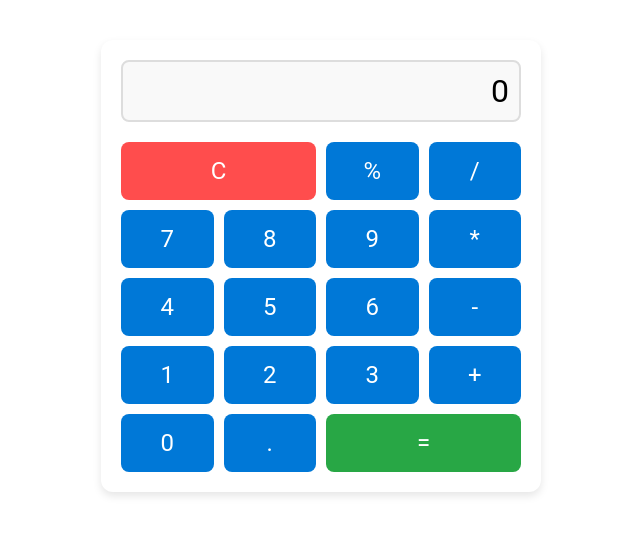
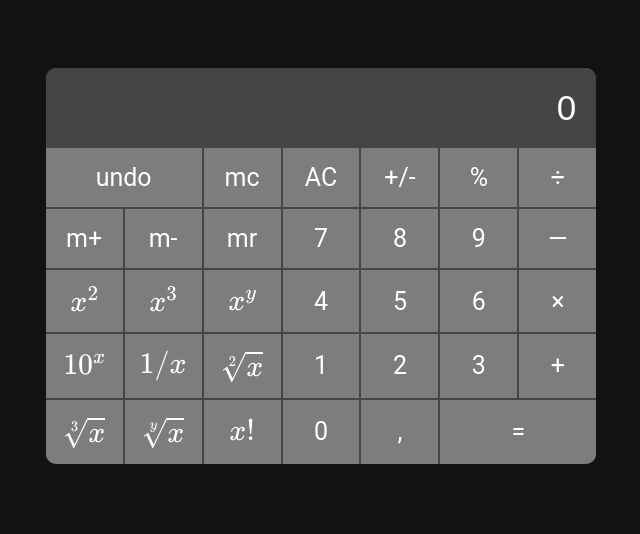
Before and after one commit to ValeriaKliui/calculator, a website built with webpack: page public/index.html in a window 1280 px wide. Shown: the part 134-668 px from the top of the page, without its empty margins (319-959 px from the left). Built offline with nearby package versions, Linux system fonts and the light colour scheme.

Commit message:
feat: add support for calculating sum

```diff
--- a/public/index.html
+++ b/public/index.html
@@ -3,57 +3,19 @@
 	<head>
 		<meta charset="UTF-8" />
 		<meta name="viewport" content="width=device-width, initial-scale=1.0" />
-		<title>Responsive Calculator</title>
-		<style></style>
+		<title>Calculator</title>
 	</head>
 
 	<body>
 		<div class="calculator">
-			<div class="display" id="display">0</div>
-			<div class="buttons">
-				<button class="clear" onclick="clearDisplay()">C</button>
-				<button onclick="appendValue('%')">%</button>
-				<button onclick="appendValue('/')">/</button>
-				<button onclick="appendValue('7')">7</button>
-				<button onclick="appendValue('8')">8</button>
-				<button onclick="appendValue('9')">9</button>
-				<button onclick="appendValue('*')">*</button>
-				<button onclick="appendValue('4')">4</button>
-				<button onclick="appendValue('5')">5</button>
-				<button onclick="appendValue('6')">6</button>
-				<button onclick="appendValue('-')">-</button>
-				<button onclick="appendValue('1')">1</button>
-				<button onclick="appendValue('2')">2</button>
-				<button onclick="appendValue('3')">3</button>
-				<button onclick="appendValue('+')">+</button>
-				<button onclick="appendValue('0')">0</button>
-				<button onclick="appendValue('.')">.</button>
-				<button class="equals" onclick="calculate()">=</button>
-			</div>
+			<input
+				type="text"
+				placeholder="0"
+				class="calculator__display"
+				value=""
+			/>
+			<div class="calculator__buttons"></div>
 		</div>
-
-		<script>
-			const display = document.getElementById('display');
-
-			function clearDisplay() {
-				display.textContent = '0';
-			}
-
-			function appendValue(value) {
-				if (display.textContent === '0') {
-					display.textContent = value;
-				} else {
-					display.textContent += value;
-				}
-			}
-
-			function calculate() {
-				try {
-					display.textContent = eval(display.textContent);
-				} catch {
-					display.textContent = 'Error';
-				}
-			}
-		</script>
 	</body>
+	<script src="https://cdn.jsdelivr.net/npm/mathjax@3/es5/tex-mml-chtml.js"></script>
 </html>
--- /dev/null
+++ b/src/classes/Button.js
@@ -0,0 +1,16 @@
+export class Button {
+	constructor({ className, text, value, dataType, classExtra }) {
+		this.className = `${className}${classExtra ? ` ${classExtra}` : ''}`;
+		this.text = text;
+		this.value = value;
+		this.dataType = dataType;
+	}
+	getButton() {
+		const button = document.createElement('button');
+		button.className = this.className;
+		button.textContent = this.text;
+		button.dataset.type = this.dataType;
+		button.value = this.value;
+		return button;
+	}
+}
--- /dev/null
+++ b/src/classes/ButtonHandler.js
@@ -0,0 +1,57 @@
+import { getNumberFromString } from '../utils/string';
+import { Calculator } from './Calculator';
+import { CalculatorButtons } from './CalculatorButtons';
+import { SummCommand } from './Commands';
+
+export class ButtonHandler {
+	constructor(input) {
+		this.calculator = new Calculator();
+		this.sumCommand = new SummCommand(this.calculator);
+		this.buttons = new CalculatorButtons();
+		this.input = input;
+	}
+
+	handleClick(button) {
+		if (button.value) {
+			this._appendToDisplay(button.value);
+		}
+
+		switch (button.dataset.type) {
+			case 'sum':
+				this._handleSum(button.value);
+				break;
+
+			case 'undo':
+				this._handleUndo();
+				break;
+
+			case 'equal':
+				this._handleEqual();
+				break;
+		}
+	}
+	_handleEqual() {
+		if (this.input.value.includes('+')) this._handleSum('+');
+	}
+	_handleSum(operator) {
+		const numbers = getNumberFromString(this.input.value);
+
+		if (numbers.length === 2) {
+			this.buttons.setCommand(this.sumCommand);
+			this.buttons.pressButton(numbers);
+			this._updateDisplay(`${this.calculator.getValue()}${operator}`);
+		}
+	}
+	_handleUndo() {
+		this.buttons.undoButton();
+		this._updateDisplay(this.calculator.getValue());
+	}
+
+	_appendToDisplay(value) {
+		this._updateDisplay(this.input.value + value);
+	}
+
+	_updateDisplay(value) {
+		this.input.value = value;
+	}
+}
--- /dev/null
+++ b/src/classes/ButtonsContainer.js
@@ -0,0 +1,28 @@
+import { Button } from './Button';
+
+export class ButtonContainer {
+	constructor(containerSelector, buttonsData, defaultClass) {
+		this.container = document.querySelector(containerSelector);
+		this.buttonsData = buttonsData;
+		this.defaultClass = defaultClass;
+	}
+
+	render() {
+		const buttons = this.buttonsData.map(
+			({ classExtra, text, value, dataType }) => {
+				const button = new Button({
+					className: this.defaultClass,
+					classExtra,
+					text,
+					value,
+					dataType,
+				});
+				return button.getButton();
+			},
+		);
+
+		buttons.forEach((button) => {
+			this.container.appendChild(button);
+		});
+	}
+}
--- /dev/null
+++ b/src/classes/Calculator.js
@@ -0,0 +1,18 @@
+export class Calculator {
+	constructor() {
+		this.value = 0;
+		this.history = [];
+	}
+
+	calculateSum(numbers) {
+		this.history.push(this.value);
+		this.value = numbers.reduce((acc, curr) => acc + curr, 0);
+		console.log(this.history);
+	}
+	uncalculateSum() {
+		this.value = this.history.pop();
+	}
+	getValue() {
+		return this.value;
+	}
+}
--- /dev/null
+++ b/src/classes/CalculatorButtons.js
@@ -0,0 +1,21 @@
+export class CalculatorButtons {
+	constructor() {
+		this.command = null;
+		this.history = [];
+	}
+
+	setCommand(command) {
+		this.command = command;
+		this.history.push(command);
+	}
+	pressButton(value) {
+		this.command.execute(value);
+	}
+	undoButton() {
+		const lastCommand = this.history.pop();
+
+		if (lastCommand) {
+			lastCommand.undo();
+		}
+	}
+}
--- /dev/null
+++ b/src/classes/Command.js
@@ -0,0 +1,8 @@
+export class Command {
+	execute() {
+		throw 'Method execute() should be implemented by subclasses';
+	}
+	undo() {
+		throw 'Method undo() should be implemented by subclasses';
+	}
+}
--- /dev/null
+++ b/src/classes/Commands.js
@@ -0,0 +1,15 @@
+import { Command } from './Command';
+
+export class SummCommand extends Command {
+	constructor(calculator) {
+		super();
+		this.calculator = calculator;
+	}
+
+	execute(numbers) {
+		this.calculator.calculateSum(numbers);
+	}
+	undo() {
+		this.calculator.uncalculateSum();
+	}
+}
--- /dev/null
+++ b/src/constants/index.js
@@ -0,0 +1,201 @@
+export const BUTTON_CLASS_DEFAULT = 'calculator__button';
+export const BUTTONS_DATA = [
+	{
+		classExtra: 'button--undo',
+		dataType: 'undo',
+		value: null,
+		text: 'undo',
+	},
+	{
+		classExtra: '',
+		dataType: 'mc',
+		value: null,
+		text: 'mc',
+	},
+	{
+		classExtra: '',
+		dataType: 'clear',
+		value: null,
+		text: 'AC',
+	},
+	{
+		classExtra: '',
+		dataType: 'toggle',
+		value: null,
+		text: '+/-',
+	},
+	{
+		classExtra: '',
+		dataType: 'percent',
+		value: '%',
+		text: '%',
+	},
+	{
+		classExtra: '',
+		dataType: 'divide',
+		value: '÷',
+		text: '÷',
+	},
+	{
+		classExtra: '',
+		dataType: 'memory-add',
+		value: null,
+		text: 'm+',
+	},
+	{
+		classExtra: '',
+		dataType: 'memory-subtract',
+		value: null,
+		text: 'm-',
+	},
+	{
+		classExtra: '',
+		dataType: 'memory-recall',
+		value: null,
+		text: 'mr',
+	},
+	{
+		classExtra: '',
+
+		value: '7',
+		text: '7',
+	},
+	{
+		classExtra: '',
+
+		value: '8',
+		text: '8',
+	},
+	{
+		classExtra: '',
+
+		value: '9',
+		text: '9',
+	},
+	{
+		classExtra: '',
+		dataType: 'sum',
+		value: '-',
+		text: '—',
+	},
+	{
+		classExtra: '',
+		dataType: 'root-2',
+		value: '^2',
+		text: '\\( x^2 \\)',
+	},
+	{
+		classExtra: '',
+		dataType: 'root-3',
+		value: '^3',
+		text: '\\( x^3 \\)',
+	},
+	{
+		classExtra: '',
+		dataType: 'root-y',
+		value: '^',
+		text: '\\( x^y \\)',
+	},
+	{
+		classExtra: '',
+
+		value: '4',
+		text: '4',
+	},
+	{
+		classExtra: '',
+
+		value: '5',
+		text: '5',
+	},
+	{
+		classExtra: '',
+
+		value: '6',
+		text: '6',
+	},
+	{
+		classExtra: '',
+		dataType: 'multiply',
+		value: '×',
+		text: '×',
+	},
+	{
+		classExtra: '',
+		dataType: 'clear',
+		value: '10^',
+		text: '\\( 10^x \\)',
+	},
+	{
+		classExtra: '',
+		dataType: 'reciprocal',
+		value: '1/',
+		text: '\\( 1/x \\)',
+	},
+	{
+		classExtra: '',
+		dataType: 'sqrt-2',
+		value: null,
+		text: '\\( \\sqrt[2]{x} \\)',
+	},
+	{
+		classExtra: '',
+
+		value: '1',
+		text: '1',
+	},
+	{
+		classExtra: '',
+
+		value: '2',
+		text: '2',
+	},
+	{
+		classExtra: '',
+
+		value: '3',
+		text: '3',
+	},
+	{
+		classExtra: '',
+		dataType: 'sum',
+		value: '+',
+		text: '+',
+	},
+	{
+		classExtra: '',
+		dataType: 'sqrt-3',
+		value: null,
+		text: '\\( \\sqrt[3]{x} \\)',
+	},
+	{
+		classExtra: '',
+		dataType: 'sqrt-y',
+		value: null,
+		text: '\\( \\sqrt[y]{x} \\)',
+	},
+	{
+		classExtra: '',
+		dataType: 'factorial',
+		value: '!',
+		text: '\\( x! \\)',
+	},
+	{
+		classExtra: 'button--zero',
+
+		value: '0',
+		text: '0',
+	},
+	{
+		classExtra: '',
+		dataType: 'decimal',
+		value: '.',
+		text: ',',
+	},
+	{
+		classExtra: 'button--equal',
+		dataType: 'equal',
+		value: '=',
+		text: '=',
+	},
+];
--- a/src/index.js
+++ b/src/index.js
@@ -1,3 +1,24 @@
 import './styles/global.scss';
 import './styles/calculator.scss';
 import './styles/theme-toggler.scss';
+import { ButtonHandler } from './classes/ButtonHandler';
+import { BUTTONS_DATA, BUTTON_CLASS_DEFAULT } from './constants';
+import { Button } from './classes/Button';
+import { ButtonContainer } from './classes/ButtonsContainer';
+
+const calculatorButtons = document.querySelector('.calculator__buttons');
+const button = new ButtonHandler(
+	document.querySelector('.calculator__display'),
+);
+
+calculatorButtons.addEventListener('click', (value) => {
+	const buttonClicked = value.target.closest('button');
+	if (buttonClicked) button.handleClick(buttonClicked);
+});
+
+const buttons = new ButtonContainer(
+	'.calculator__buttons',
+	BUTTONS_DATA,
+	BUTTON_CLASS_DEFAULT,
+);
+buttons.render();
--- a/src/styles/calculator.scss
+++ b/src/styles/calculator.scss
@@ -1,57 +1,76 @@
 .calculator {
-	background: #ffffff;
-	border-radius: 12px;
-	box-shadow: 0 4px 8px rgba(0, 0, 0, 0.1);
-	width: 100%;
-	max-width: 400px;
-	padding: 20px;
+	background-color: var(--calculator);
+	border-radius: 10px;
+	display: flex;
+	flex-direction: column;
+	overflow: hidden;
+	box-sizing: border-box;
 }
 
-.display {
-	font-size: 2rem;
-	text-align: right;
-	padding: 10px;
-	background: #f9f9f9;
-	border: 2px solid #ddd;
-	border-radius: 8px;
-	margin-bottom: 20px;
-	overflow: hidden;
+.calculator__buttons {
+	display: grid;
+	grid-template-columns: repeat(7, 1fr);
+	gap: 2px;
 }
 
-.buttons {
-	display: grid;
-	grid-template-columns: repeat(4, 1fr);
-	gap: 10px;
+.calculator__button {
+	background-color: var(--button);
+	color: var(--button-text);
+	font-size: 25px;
+	border: none;
+	padding: 15px;
+	text-align: center;
+
+	&:hover {
+		background: var(--button-hover);
+	}
+
+	&:active {
+		transform: scale(0.95);
+	}
 }
 
-button {
-	font-size: 1.5rem;
-	padding: 15px;
-	background: #0078d7;
-	color: #fff;
-	border: none;
-	border-radius: 8px;
-	cursor: pointer;
-	transition: background 0.3s;
+.calculator__button--highlight {
+	background-color: var(--highlight);
+
+	&:hover {
+		background: var(--highlight-hover);
+	}
 }
 
-button:hover {
-	background: #005bb5;
+.calculator__button--lowlight {
+	background-color: var(--lowlight);
+
+	&:hover {
+		background: var(--lowlight-hover);
+	}
 }
 
-button.clear {
-	grid-column: span 2;
-	background: #ff4d4d;
+.button--undo {
+	grid-column: 1/3;
 }
 
-button.equals {
-	grid-column: span 2;
-	background: #28a745;
+.button--zero {
+	grid-column-end: 5;
 }
 
-@media (max-width: 400px) {
-	button {
-		font-size: 1.2rem;
-		padding: 10px;
+.button--equal {
+	grid-column: 6 /8;
+}
+
+.calculator__display {
+	background: var(--calculator);
+	padding: 20px;
+	border: none;
+	font-size: 35px;
+	text-align: right;
+	color: var(--text);
+
+	&:focus-visible {
+		outline: 1px var(--highlight) auto;
+	}
+
+	&::placeholder {
+		color: var(--text);
 	}
 }
--- a/src/styles/vars.scss
+++ b/src/styles/vars.scss
@@ -8,10 +8,10 @@
 	--button-hover: #949191;
 	--calculator: #454545;
 	--text: #ffffff;
+	--background-color: #121212;
 }
 
 [data-theme='dark'] {
-	--background-color: #121212;
 	--highlight: #710aff;
 	--lowlight: #4500a5;
 	--button: #5d5f71;
--- /dev/null
+++ b/src/utils/string.js
@@ -0,0 +1,3 @@
+export const getNumberFromString = (string) => {
+	return string.match(/-?\d+/g)?.map((strNum) => Number(strNum)) || [];
+};
```
